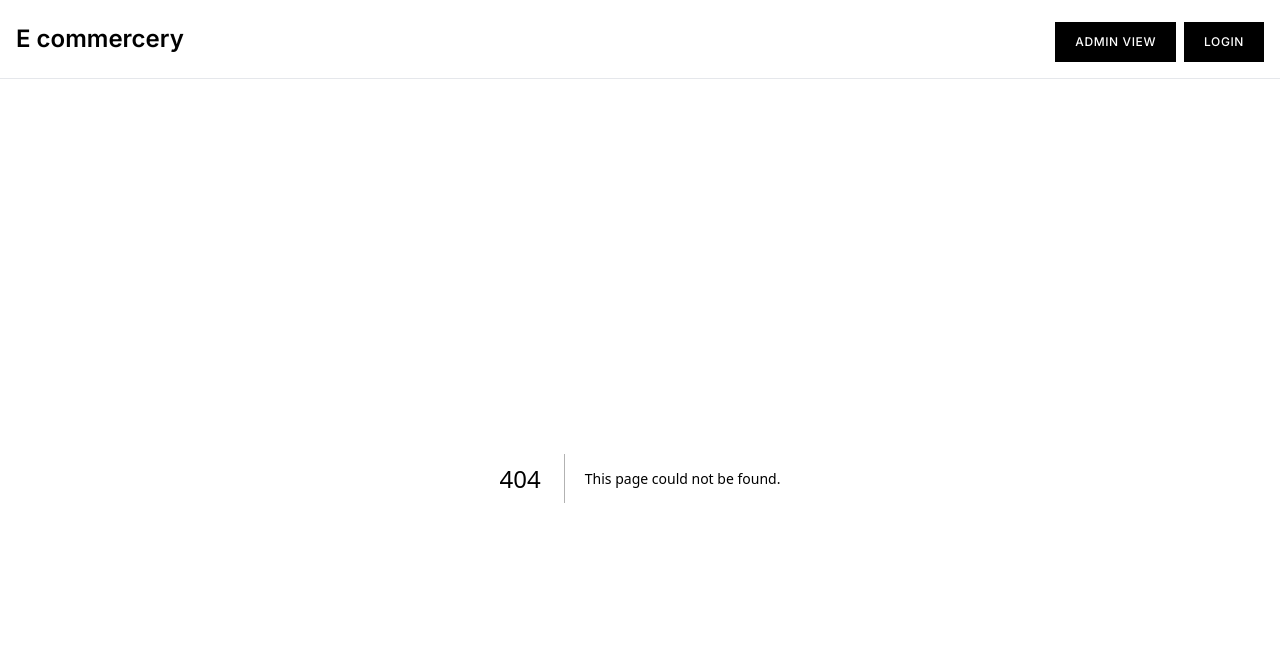
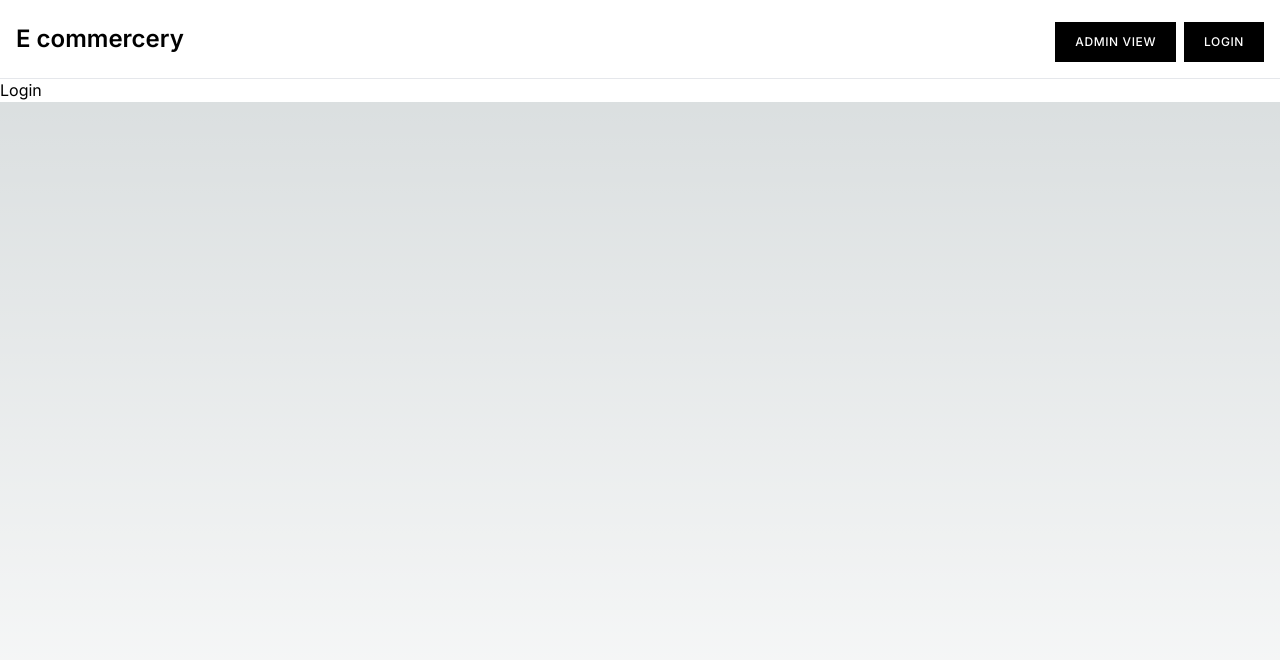
Before and after one commit to sunnythelucky/ecommerce, a Next.js app: page /login in a window 1280 px wide. Before the commit this address had no page. Shown: the top 660 px of the page. Built offline with nearby package versions, Linux system fonts and the light colour scheme.

Commit message:
Add login page

```diff
--- /dev/null
+++ b/src/app/login/page.js
@@ -0,0 +1,5 @@
+"use client";
+
+export default function Login() {
+	return <div className="bg-white relative">Login</div>;
+}
```
